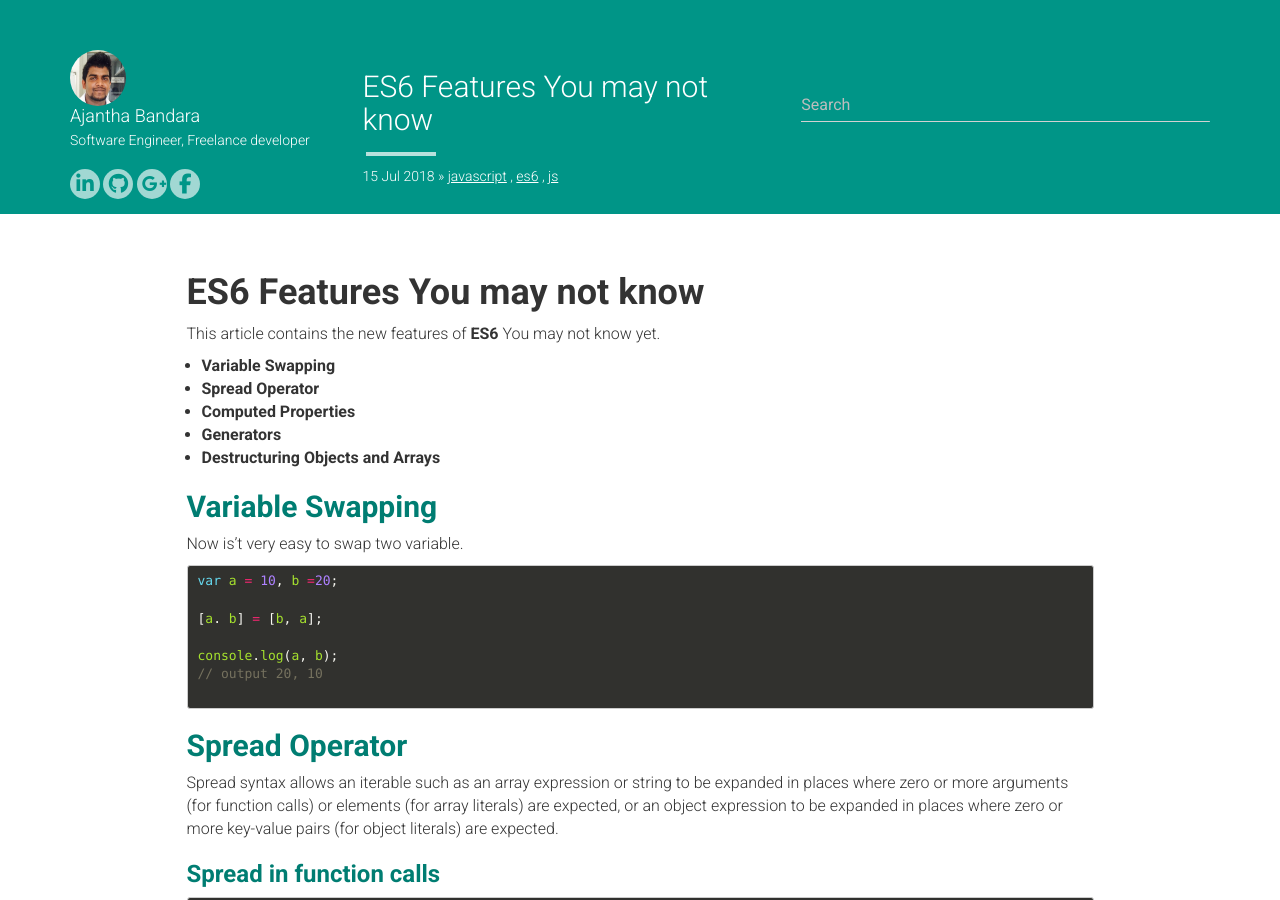
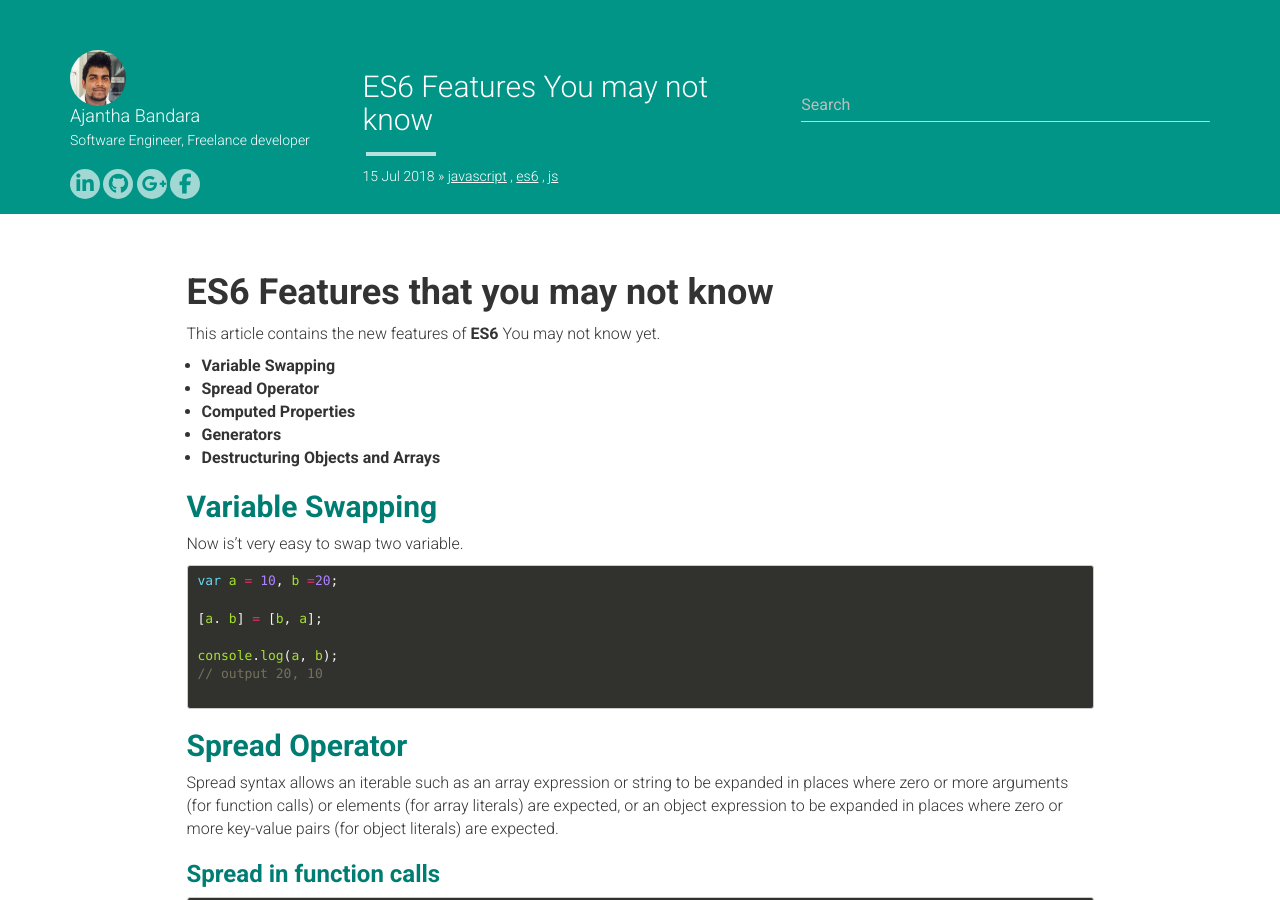
Before and after one commit to AjanthaB/AjanthaB.github.io, a Jekyll site: the page built from _posts/ES6/2018-07-15-ES6-Awesome-Features.md, in a window 1280 px wide and 900 px high. Built offline with Jekyll 4.4.1, drawn with Linux system fonts in a browser that asks for light colours; nearby versions of some CDN libraries; comment, search, counter and statistics services are not loaded.

Commit message:
fixed title

```diff
--- a/_posts/ES6/2018-07-15-ES6-Awesome-Features.md
+++ b/_posts/ES6/2018-07-15-ES6-Awesome-Features.md
@@ -5,7 +5,7 @@ date:   2018-07-15 07:04:39
 categories: javascript es6 js
 ---
 
-# **ES6 Features You may not know**
+# **ES6 Features that you may not know**
 
 This article contains the new features of **ES6** You may not know yet.
 
```
